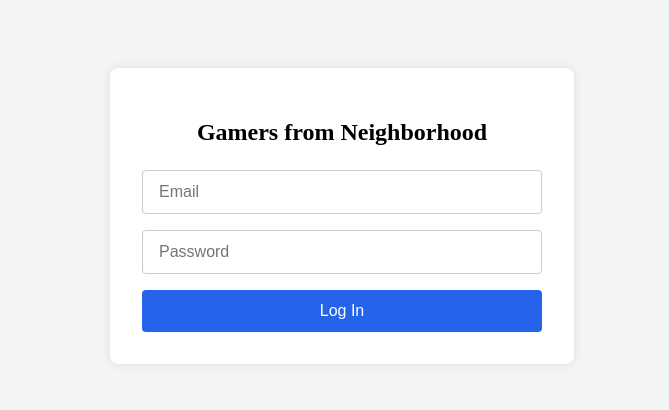
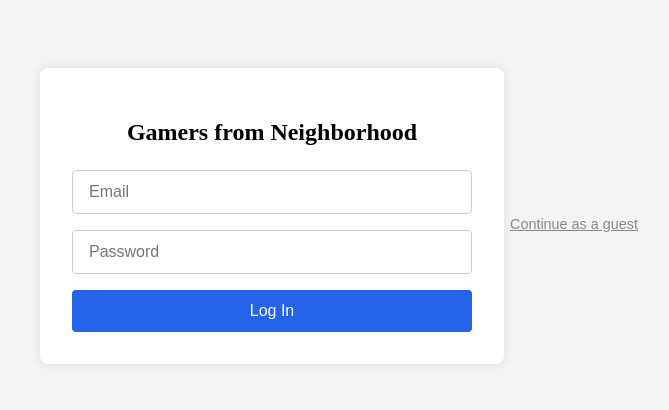
Before and after one commit to ryanslee91/afghan-community-sd, a Next.js app in the folder frontend/: page /login in a window 1280 px wide. Shown: the part 192-602 px from the top of the page, without its empty margins (298-967 px from the left). Built offline with nearby package versions, Linux system fonts and the light colour scheme.

Commit message:
seventh commit: adding dashboard and continue as a guest function

```diff
--- a/frontend/src/AppRoute.tsx
+++ b/frontend/src/AppRoute.tsx
@@ -1,6 +1,7 @@
 // src/AppRoute.tsx
 import { BrowserRouter, Routes, Route, Navigate } from 'react-router-dom';
 import Login from './pages/login';
+import Dashboard from './pages/dashboard';
 
 export default function AppRoute() {
   return (
@@ -8,6 +9,7 @@ export default function AppRoute() {
       <Routes>
         <Route path="/" element={<Navigate to="/login" replace />} />
         <Route path="/login" element={<Login />} />
+        <Route path="/dashboard" element={<Dashboard />} />
       </Routes>
     </BrowserRouter>
   );
--- a/frontend/src/components/LoginForm/LoginForm.css
+++ b/frontend/src/components/LoginForm/LoginForm.css
@@ -47,3 +47,20 @@
 .login-form button:hover {
   background-color: #1d4ed8;
 }
+
+.guest-button-wrapper {
+  margin-top: 1rem;
+  text-align: center;
+}
+
+.guest-button {
+  background: transparent;
+  border: none;
+  color: #888;
+  cursor: pointer;
+  text-decoration: underline;
+  font-size: 0.9rem;
+}
+.guest-button:hover {
+  color: #333;
+}
--- a/frontend/src/components/LoginForm/LoginForm.tsx
+++ b/frontend/src/components/LoginForm/LoginForm.tsx
@@ -1,10 +1,12 @@
 /* eslint-disable @typescript-eslint/no-unused-vars */
 import { useState } from 'react';
 import './LoginForm.css';
+import { useRouter } from 'next/router';
 
 export default function LoginForm({ onSubmit }: { onSubmit: (data: { email: string; password: string }) => void }) {
   const [email, setEmail] = useState('');
   const [password, setPassword] = useState('');
+  const router = useRouter();
 
   return (
     <div className="login-container">
@@ -32,6 +34,14 @@ export default function LoginForm({ onSubmit }: { onSubmit: (data: { email: stri
       />
       <button type="submit">Log In</button>
     </form>
+      <div className="guest-button-wrapper">
+        <button
+          className="guest-button"
+          onClick={() => router.push('/dashboard')}
+        >
+          Continue as a guest
+        </button>
+      </div>
     </div>
   );
 }
```
Also changed, not shown: frontend/src/pages/dashboard.tsx (added, +32 -0 lines), 2 other files (tests, documents, lock files or other folders).
